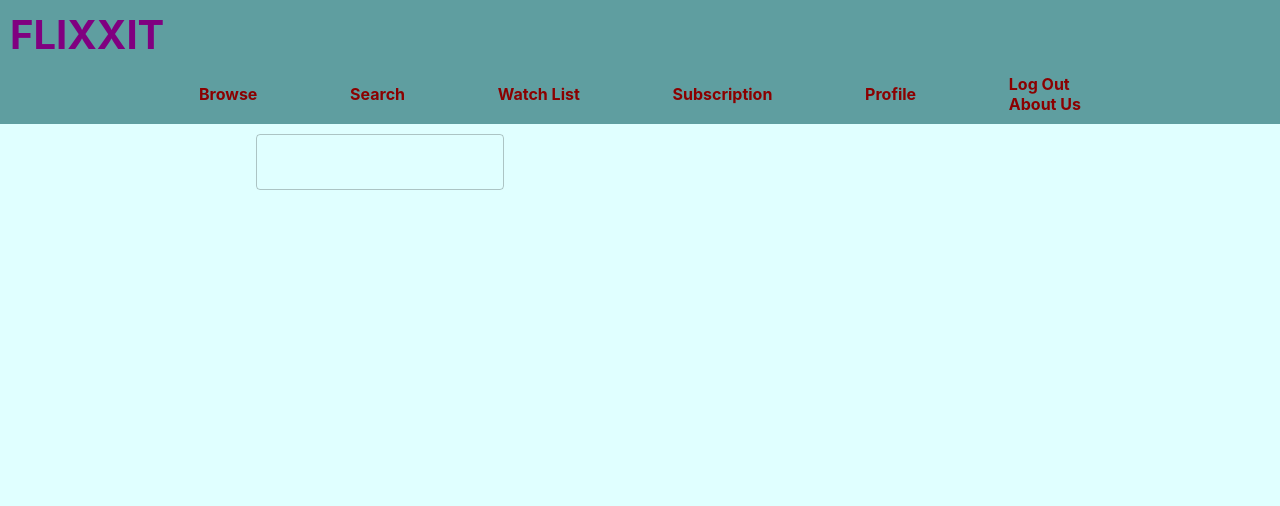
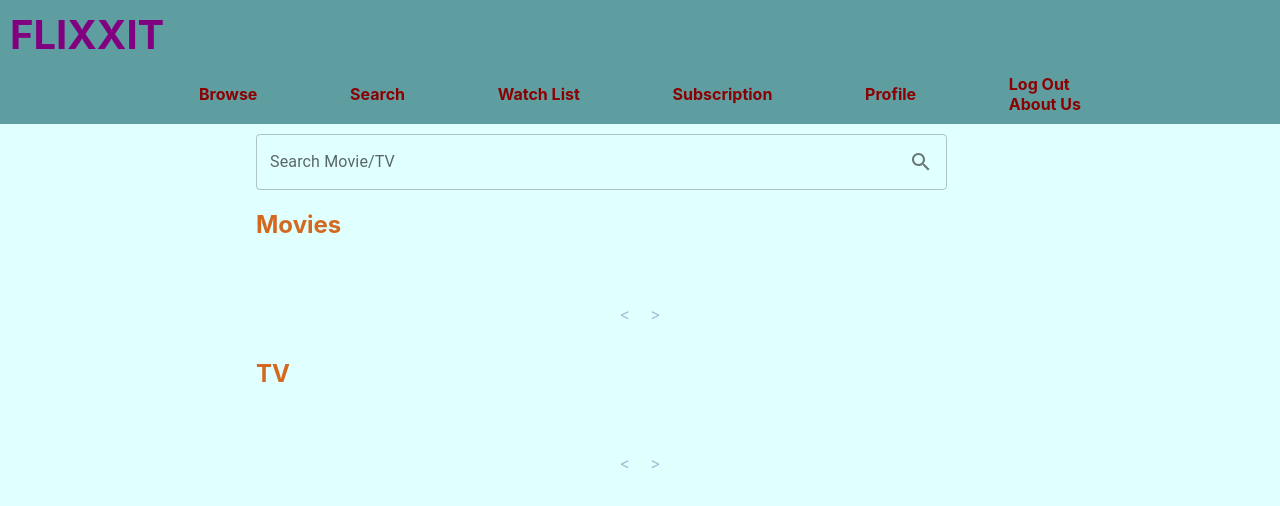
Before and after one commit to PizzaCat07/flixxit, a React (Create React App) app in the folder app/: page /search in a window 1280 px wide. Shown: the top 506 px of the page. Built offline with nearby package versions, Linux system fonts and the light colour scheme; sample sign-in values are in the browser's storage.

Commit message:
search movie and tv

```diff
--- a/app/src/App.css
+++ b/app/src/App.css
@@ -81,3 +81,7 @@ img{
   margin-left: 20%;
   margin-right: 20%;
 }
+
+.searchBar{
+  width: 90%;
+}
--- a/app/src/Pages/Search/Search.js
+++ b/app/src/Pages/Search/Search.js
@@ -1,12 +1,92 @@
-import React from "react";
+import React, { useState } from "react";
 import Header from "../../shared/components/Header";
-import { TextField } from "@mui/material";
+import { InputAdornment, TextField } from "@mui/material";
+import SearchIcon from "@mui/icons-material/Search";
+import { searchMovie, searchPerson, searchTv } from "../../shared/api/movieApi";
+import "react-responsive-carousel/lib/styles/carousel.min.css";
+import "react-alice-carousel/lib/alice-carousel.css";
+import AliceCarousel from "react-alice-carousel";
 
 const Search = () => {
+  const [search, setSearch] = useState("");
+  const [movie, setMovie] = useState([]);
+  const [tv, setTv] = useState([]);
+
+  //set baseurl for image size
+  const imageBaseUrl = "https://image.tmdb.org/t/p/w92";
+
+  const responsive = {
+    0: { items: 1 },
+    568: { items: 8 },
+    1024: { items: 15 },
+  };
+
+  const searchHandler = async () => {
+    await searchMovie(search, setMovie);
+    await searchTv(search, setTv);
+  };
+
   return (
     <>
       <div id="screenArea">
-        <TextField />
+        <div id="searchArea">
+          <TextField
+            className="searchBar"
+            id="search"
+            type="search"
+            label="Search Movie/TV"
+            onChange={(e) => {
+              setSearch(e.target.value);
+            }}
+            value={search}
+            onKeyDown={(e) => {
+              if (e.key == "Enter") {
+                searchHandler();
+              }
+            }}
+            InputProps={{
+              endAdornment: (
+                <div onClick={() => searchHandler()}>
+                  <InputAdornment position="end">
+                    <SearchIcon />
+                  </InputAdornment>
+                </div>
+              ),
+            }}
+          />
+        </div>
+        <div id="movieResults">
+          <h2 className="category">Movies</h2>
+          <AliceCarousel
+            mouseTracking
+            infinite
+            responsive={responsive}
+            controlsStrategy="alternate"
+            items={movie.map((x) => {
+              return (
+                <div className="item" onClick={() => console.log(x.id)}>
+                  <img src={imageBaseUrl + x.poster_path} />
+                </div>
+              );
+            })}
+          />
+        </div>
+        <div id="tvResults">
+          <h2 className="category">TV</h2>
+          <AliceCarousel
+            mouseTracking
+            infinite
+            responsive={responsive}
+            controlsStrategy="alternate"
+            items={tv.map((x) => {
+              return (
+                <div className="item" onClick={() => console.log(x.id)}>
+                  <img src={imageBaseUrl + x.poster_path} />
+                </div>
+              );
+            })}
+          />
+        </div>
       </div>
     </>
   );
--- a/app/src/shared/api/movieApi.js
+++ b/app/src/shared/api/movieApi.js
@@ -49,10 +49,56 @@ const getTopTV = async (setState) => {
   })
     .then((resp) => resp.json())
     .then((json) => {
-      //console.log(json.results);
       const data = json.results;
       setState(data);
     });
 };
 
-export { getPopularMovie, getPopularTV, getTopMovie, getTopTV };
+const searchMovie = async (query, setState) => {
+  await fetch(`https://api.themoviedb.org/3/search/movie?query=${query}`, {
+    headers: {
+      Authorization: process.env.REACT_APP_API_TOKEN,
+    },
+  })
+    .then((resp) => resp.json())
+    .then((json) => {
+      const data = json.results;
+      setState(data);
+    });
+};
+
+const searchTv = async (query, setState) => {
+  await fetch(`https://api.themoviedb.org/3/search/tv?query=${query}`, {
+    headers: {
+      Authorization: process.env.REACT_APP_API_TOKEN,
+    },
+  })
+    .then((resp) => resp.json())
+    .then((json) => {
+      const data = json.results;
+      setState(data);
+    });
+};
+
+const searchPerson = async (query, setState) => {
+  await fetch(`https://api.themoviedb.org/3/search/person?query=${query}`, {
+    headers: {
+      Authorization: process.env.REACT_APP_API_TOKEN,
+    },
+  })
+    .then((resp) => resp.json())
+    .then((json) => {
+      const data = json.results;
+      setState(data);
+    });
+};
+
+export {
+  getPopularMovie,
+  getPopularTV,
+  getTopMovie,
+  getTopTV,
+  searchMovie,
+  searchPerson,
+  searchTv,
+};
```
